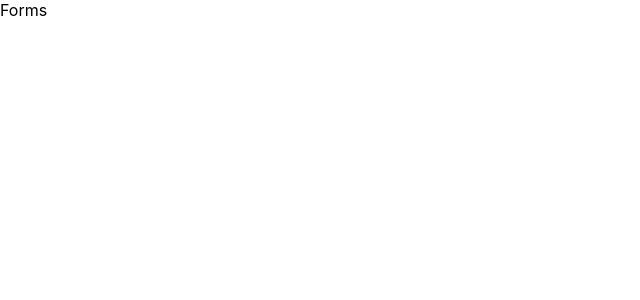
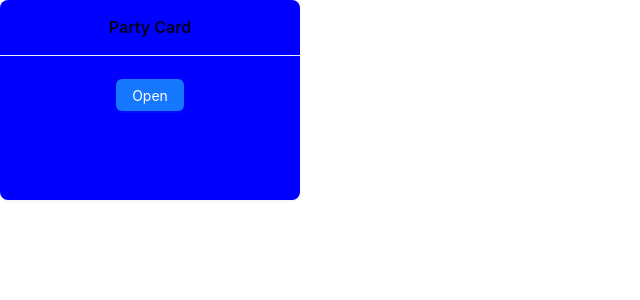
Before and after one commit to laiba326/Yarn-POS, a React (Create React App) app: page /forms in a window 1280 px wide. Shown: the top 300 px of the page, without its empty margins (0-640 px from the left). Built offline with nearby package versions, Linux system fonts and the light colour scheme.

Commit message:
add party card

```diff
--- a/package.json
+++ b/package.json
@@ -3,6 +3,7 @@
   "version": "0.1.0",
   "private": true,
   "dependencies": {
+    "@ant-design/icons": "^5.2.6",
     "@testing-library/jest-dom": "^5.17.0",
     "@testing-library/react": "^13.4.0",
     "@testing-library/user-event": "^13.5.0",
@@ -11,7 +12,7 @@
     "react": "^18.2.0",
     "react-dom": "^18.2.0",
     "react-router-dom": "^6.18.0",
-    "react-scripts": "5.0.1",
+    "react-scripts": "^3.0.1",
     "styled-components": "^6.1.0",
     "web-vitals": "^2.1.4"
   },
--- a/src/App.js
+++ b/src/App.js
@@ -1,5 +1,6 @@
 import React from "react";
 import SideBar from "./components/SideBar";
+
 export default function App() {
   return (
     <>
--- /dev/null
+++ b/src/components/card/Card.js
@@ -0,0 +1,20 @@
+import React from "react";
+import { Card, Button } from "antd";
+import styled from "styled-components";
+
+const StyledCard = styled(Card)`
+  width: 300px;
+  height: 200px;
+  text-align: center;
+  background-color: blue;
+`;
+
+const PartyCard = () => (
+  <StyledCard title="Party Card" bordered={false}>
+    <Button type="primary" onClick={() => alert("Open")}>
+      Open
+    </Button>
+  </StyledCard>
+);
+
+export default PartyCard;
--- a/src/pages/Forms.js
+++ b/src/pages/Forms.js
@@ -1,5 +1,9 @@
 import React from "react";
-
+import Card from "../components/card/Card";
 export default function Forms() {
-  return <div>Forms</div>;
+  return (
+    <>
+      <Card />
+    </>
+  );
 }
--- a/src/router/routes.js
+++ b/src/router/routes.js
@@ -1,3 +1,4 @@
+import React from "react";
 import App from "../App";
 import Dashboard from "../pages/Dashboard";
 import Reports from "../pages/Reports";
```
Also changed, not shown: 1 other file (tests, documents, lock files or other folders).
